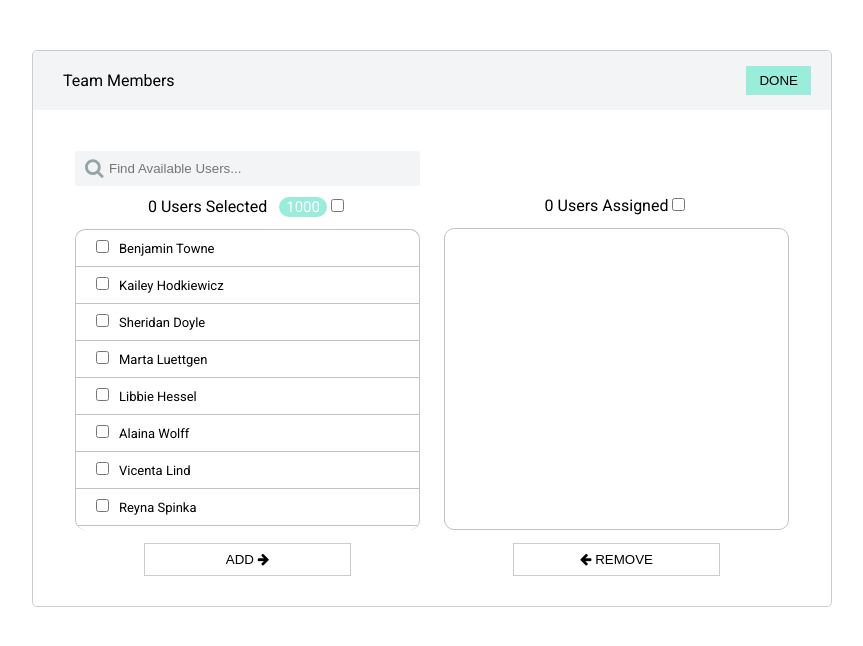
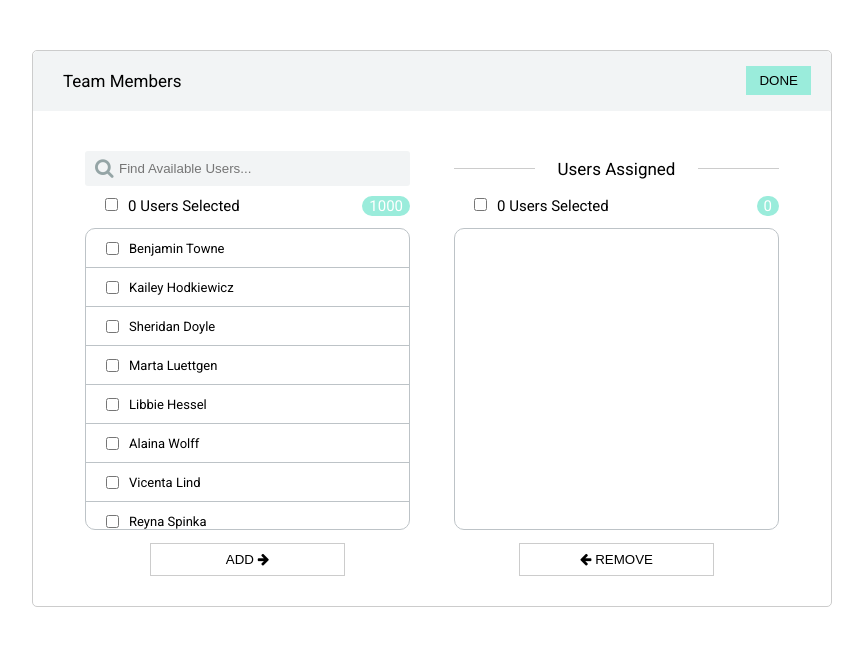
Before and after one commit to piscolomo/member-list-editor, a React (Create React App) app: page / in a window 1280 px wide. Both pictures are taken after a click on the button "EDIT". Shown: the top 646 px of the page, without its empty margins (208-1071 px from the left). Built offline with nearby package versions, Linux system fonts and the light colour scheme.

Commit message:
Clear UI

```diff
--- a/src/App.css
+++ b/src/App.css
@@ -61,6 +61,7 @@
   vertical-align: middle;
   text-align: left;
   box-sizing: border-box;
+  font-size: 17px;
 }
 
 .header button{
@@ -107,12 +108,12 @@ ul{
   display: flex;
   flex-flow: row wrap;
   justify-content: center;
-  align-items: flex-end;
+  align-items: flex-start;
 }
 
 #container > div{
-  flex: 1 1 45%;
-  padding: 0 12px;
+  flex: 1 1 42%;
+  padding: 0px 22px;
 }
 
 #container button{
@@ -137,11 +138,25 @@ ul{
   display: block;
   overflow: scroll;
   background: #rgba(242,245,245,0.8);
-  border-top: 1px solid #bdc3c7;
-  border-left: 1px solid #bdc3c7;
-  border-right: 1px solid #bdc3c7;
+  border: 1px solid #bdc3c7;
   border-radius: 10px;
   font-size: 13px;
+}
+
+.list-head{
+  text-align: left;
+}
+
+.list-head span{
+  font-size: 15px;
+}
+
+.list-head input[type="checkbox"]{
+  margin: 0 10px 0 20px;
+}
+
+.list-head .count{
+  float: right;
 }
 
 input[type="text"]{
@@ -171,14 +186,17 @@ input[type="text"]{
 }
 
 #users-available li{
-  padding: 10px 0;
+  padding: 11px 0;
   cursor: pointer;
   border-bottom: 1px solid #bdc3c7;
   text-align: left;
 }
 
+
 #users-available li input[type="checkbox"]{
   margin: 0 10px 0 20px;
+  position: relative;
+  top: 2px;
 }
 
 li.selected{
@@ -196,7 +214,7 @@ li.selected{
 }
 
 #users-assigned li{
-  padding: 10px 0;
+  padding: 11px 0;
   cursor: pointer;
   border-bottom: 1px solid #bdc3c7;
 }
@@ -204,3 +222,32 @@ li.selected{
 #users-assigned li input[type="checkbox"]{
   margin: 0 10px 0 20px;
 }
+
+#container .list-title{
+  font-size: 17px;
+    display: block;
+    padding: 13px 0;
+    position: relative;
+    min-height: 19px;
+}
+
+#container .list-title span{
+  position: absolute;
+    z-index: 99999;
+    background: #fff;
+    top: 8px;
+    left: 50%;
+    margin-left: -25%;
+    width: 50%;
+}
+
+#container .list-title:after{
+  content: '';
+    position: absolute;
+    width: 100%;
+    height: 1px;
+    background: #ccc;
+    top: 38%;
+    left: 0;
+    z-index: 1;
+}
--- a/src/components/UserListAssigned.js
+++ b/src/components/UserListAssigned.js
@@ -14,8 +14,12 @@ class UserListAssigned extends React.Component{
         });
 
         return (<div>
-            <span>{users.length} Users Assigned</span>
-            <input type="checkbox" checked={selectAllUsers} onChange={onChangeListCheckbox} />
+            <div className="list-title"><span>Users Assigned</span></div>
+            <div className="list-head">
+                <input type="checkbox" checked={selectAllUsers} onChange={onChangeListCheckbox} />
+                <span>{selectedUsers.length} Users Selected</span>
+                <span className="count">{users.length}</span>
+            </div>
             <ul id="users-assigned">{userItems}</ul>
             <button className={`${selectedUsers.length > 0 ? "active" : ""}`} onClick={removeUsers}><i class="fa fa-arrow-left" aria-hidden="true"></i> REMOVE</button>
         </div>);
--- a/src/components/UserListAvailable.js
+++ b/src/components/UserListAvailable.js
@@ -17,9 +17,11 @@ class UserListAvailable extends React.Component{
             <div className="search-wrapper">
                 <input ref={setRef} type="text" placeholder="Find Available Users..." onChange={onSearch}/>
             </div>
-            <span>{selectedUsers.length} Users Selected</span>
-            <span className="count">{users.length}</span>
-            <input type="checkbox" checked={selectAllUsers} onChange={onChangeListCheckbox} />
+            <div className="list-head">
+                <input type="checkbox" checked={selectAllUsers} onChange={onChangeListCheckbox} />
+                <span>{selectedUsers.length} Users Selected</span>
+                <span className="count">{users.length}</span>
+            </div>
             <ul id="users-available">{userItems}</ul>
             <button className={`${selectedUsers.length > 0 ? "active" : ""}`} onClick={addUsers}>ADD <i class="fa fa-arrow-right" aria-hidden="true"></i></button>
         </div>);
```
